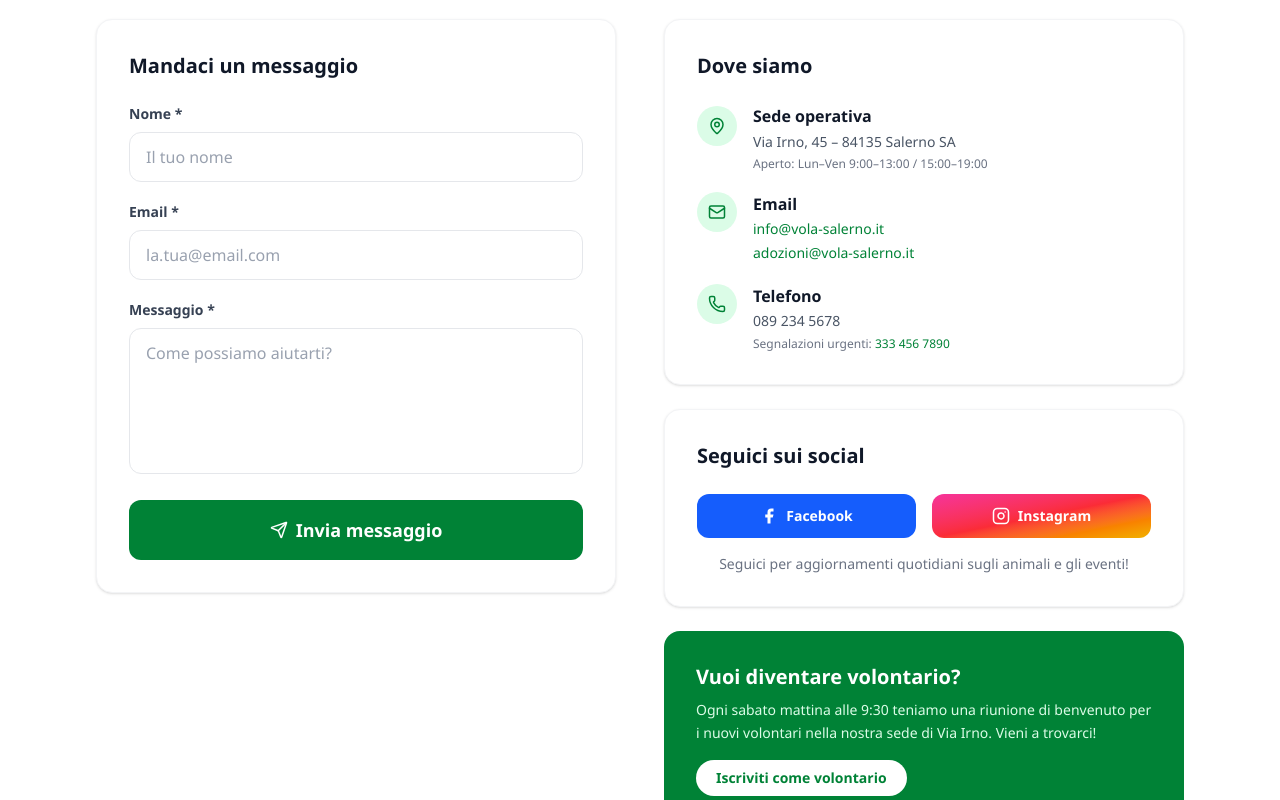
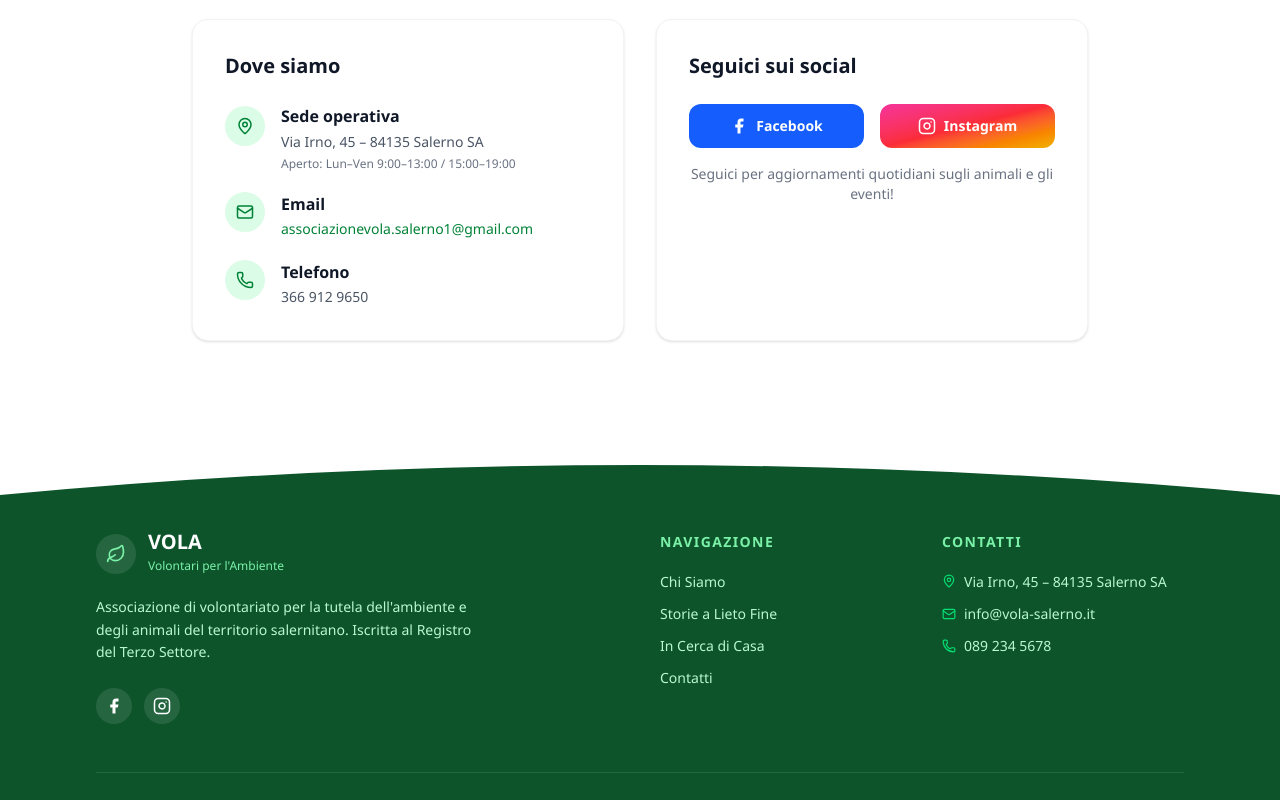
Before and after one commit to associazione-vola/vola-salerno, a React (Vite) app: page / in a window 1280 px wide. Shown: the part 5520-6320 px from the top of the page. Built offline with nearby package versions, Linux system fonts and the light colour scheme.

Commit message:
feat(contatti): remove form and volunteer banner, update to real contact data, 2-col layout

```diff
--- a/src/components/Contatti.tsx
+++ b/src/components/Contatti.tsx
@@ -1,22 +1,7 @@
-import { useState } from 'react';
-import { Mail, MapPin, Phone, Send } from 'lucide-react';
+import { Mail, MapPin, Phone } from 'lucide-react';
 import { FacebookIcon, InstagramIcon } from './SocialIcons';
 
 export default function Contatti() {
-  const [form, setForm] = useState({ nome: '', email: '', messaggio: '' });
-  const [sent, setSent] = useState(false);
-
-  const handleSubmit = (e: React.FormEvent) => {
-    e.preventDefault();
-    const subject = encodeURIComponent(`Messaggio da ${form.nome} - Sito VOLA`);
-    const body = encodeURIComponent(
-      `Nome: ${form.nome}\nEmail: ${form.email}\n\n${form.messaggio}`
-    );
-    window.location.href = `mailto:info@vola-salerno.it?subject=${subject}&body=${body}`;
-    setSent(true);
-    setTimeout(() => setSent(false), 4000);
-  };
-
   return (
     <section id="contatti" className="py-24 bg-white">
       <div className="max-w-6xl mx-auto px-4 sm:px-6 lg:px-8">
@@ -29,71 +14,12 @@ export default function Contatti() {
             <span className="text-green-700 block">per te</span>
           </h2>
           <p className="text-gray-600 text-xl max-w-xl mx-auto leading-relaxed">
-            Hai domande, vuoi fare volontariato, o hai bisogno di segnalare un animale in difficoltà?
-            Scrivici!
+            Hai domande o vuoi segnalare un animale in difficoltà? Contattaci direttamente.
           </p>
         </div>
 
-        <div className="grid lg:grid-cols-2 gap-12">
-          <div>
-            <form onSubmit={handleSubmit} className="bg-white rounded-2xl p-8 shadow-sm border border-gray-100">
-              <h3 className="font-bold text-gray-900 text-xl mb-6">Mandaci un messaggio</h3>
-
-              <div className="space-y-5">
-                <div>
-                  <label className="block text-sm font-semibold text-gray-700 mb-2">Nome *</label>
-                  <input
-                    type="text"
-                    required
-                    value={form.nome}
-                    onChange={(e) => setForm({ ...form, nome: e.target.value })}
-                    placeholder="Il tuo nome"
-                    className="w-full border border-gray-200 rounded-xl px-4 py-3 text-gray-900 placeholder-gray-400 focus:outline-none focus:ring-2 focus:ring-green-500 focus:border-transparent transition-all"
-                  />
-                </div>
-
-                <div>
-                  <label className="block text-sm font-semibold text-gray-700 mb-2">Email *</label>
-                  <input
-                    type="email"
-                    required
-                    value={form.email}
-                    onChange={(e) => setForm({ ...form, email: e.target.value })}
-                    placeholder="la.tua@email.com"
-                    className="w-full border border-gray-200 rounded-xl px-4 py-3 text-gray-900 placeholder-gray-400 focus:outline-none focus:ring-2 focus:ring-green-500 focus:border-transparent transition-all"
-                  />
-                </div>
-
-                <div>
-                  <label className="block text-sm font-semibold text-gray-700 mb-2">Messaggio *</label>
-                  <textarea
-                    required
-                    rows={5}
-                    value={form.messaggio}
-                    onChange={(e) => setForm({ ...form, messaggio: e.target.value })}
-                    placeholder="Come possiamo aiutarti?"
-                    className="w-full border border-gray-200 rounded-xl px-4 py-3 text-gray-900 placeholder-gray-400 focus:outline-none focus:ring-2 focus:ring-green-500 focus:border-transparent transition-all resize-none"
-                  />
-                </div>
-
-                <button
-                  type="submit"
-                  className="w-full bg-green-700 text-white px-6 py-4 rounded-xl font-bold text-lg hover:bg-green-600 transition-colors flex items-center justify-center gap-2"
-                >
-                  {sent ? (
-                    'Messaggio inviato!'
-                  ) : (
-                    <>
-                      <Send size={18} />
-                      Invia messaggio
-                    </>
-                  )}
-                </button>
-              </div>
-            </form>
-          </div>
-
-          <div className="flex flex-col gap-6">
+        <div className="grid lg:grid-cols-2 gap-8 max-w-4xl mx-auto">
+          {/* Card: Dove siamo */}
           <div className="bg-white rounded-2xl p-8 shadow-sm border border-gray-100">
             <h3 className="font-bold text-gray-900 text-xl mb-6">Dove siamo</h3>
 
@@ -120,17 +46,10 @@ export default function Contatti() {
                 <div>
                   <p className="font-semibold text-gray-900">Email</p>
                   <a
-                      href="mailto:info@vola-salerno.it"
+                    href="mailto:associazionevola.salerno1@gmail.com"
                     className="text-green-700 text-sm hover:underline"
                   >
-                      info@vola-salerno.it
-                    </a>
-                    <br />
-                    <a
-                      href="mailto:adozioni@vola-salerno.it"
-                      className="text-green-700 text-sm hover:underline"
-                    >
-                      adozioni@vola-salerno.it
+                    associazionevola.salerno1@gmail.com
                   </a>
                 </div>
               </div>
@@ -142,24 +61,22 @@ export default function Contatti() {
                 <div>
                   <p className="font-semibold text-gray-900">Telefono</p>
                   <a
-                      href="tel:+390892345678"
+                    href="tel:+393669129650"
                     className="text-gray-600 text-sm hover:text-green-700 transition-colors"
                   >
-                      089 234 5678
+                    366 912 9650
                   </a>
-                    <p className="text-gray-500 text-xs mt-1">
-                      Segnalazioni urgenti: <a href="tel:+393334567890" className="text-green-700 hover:underline">333 456 7890</a>
-                    </p>
                 </div>
               </div>
             </div>
           </div>
 
+          {/* Card: Seguici sui social */}
           <div className="bg-white rounded-2xl p-8 shadow-sm border border-gray-100">
             <h3 className="font-bold text-gray-900 text-xl mb-6">Seguici sui social</h3>
             <div className="flex gap-4">
               <a
-                  href="https://facebook.com"
+                href="https://www.facebook.com/share/1aW6P36ibh/"
                 target="_blank"
                 rel="noopener noreferrer"
                 className="flex-1 flex items-center justify-center gap-2 bg-blue-600 text-white py-3 rounded-xl font-semibold hover:bg-blue-700 transition-colors text-sm"
@@ -168,7 +85,7 @@ export default function Contatti() {
                 Facebook
               </a>
               <a
-                  href="https://instagram.com"
+                href="https://www.instagram.com/vola_volontariambiente"
                 target="_blank"
                 rel="noopener noreferrer"
                 className="flex-1 flex items-center justify-center gap-2 bg-gradient-to-br from-pink-500 via-red-500 to-yellow-500 text-white py-3 rounded-xl font-semibold hover:opacity-90 transition-opacity text-sm"
@@ -181,21 +98,6 @@ export default function Contatti() {
               Seguici per aggiornamenti quotidiani sugli animali e gli eventi!
             </p>
           </div>
-
-            <div className="bg-green-700 text-white rounded-2xl p-8">
-              <h3 className="font-bold text-xl mb-2">Vuoi diventare volontario?</h3>
-              <p className="text-green-100 text-sm leading-relaxed mb-4">
-                Ogni sabato mattina alle 9:30 teniamo una riunione di benvenuto per i nuovi
-                volontari nella nostra sede di Via Irno. Vieni a trovarci!
-              </p>
-              <a
-                href="mailto:volontari@vola-salerno.it"
-                className="inline-block bg-white text-green-700 px-5 py-2 rounded-full font-bold text-sm hover:bg-green-50 transition-colors"
-              >
-                Iscriviti come volontario
-              </a>
-            </div>
-          </div>
         </div>
       </div>
     </section>
```
Lines whose indentation alone changed are shown as unchanged.
